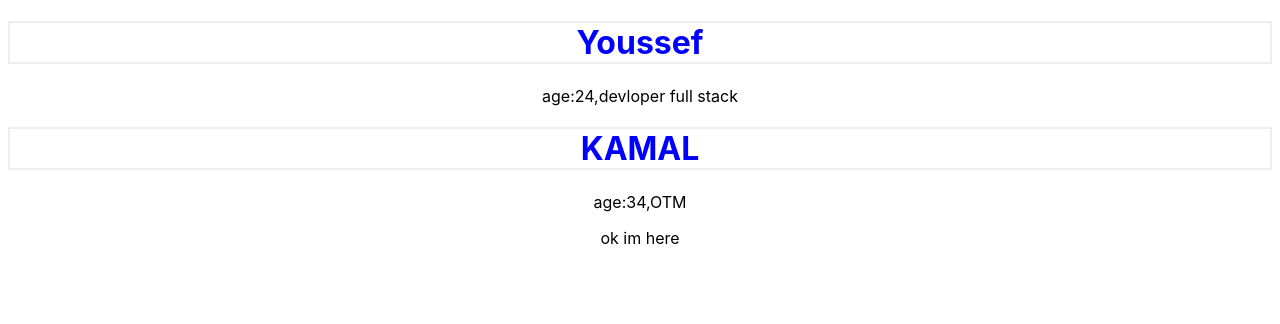
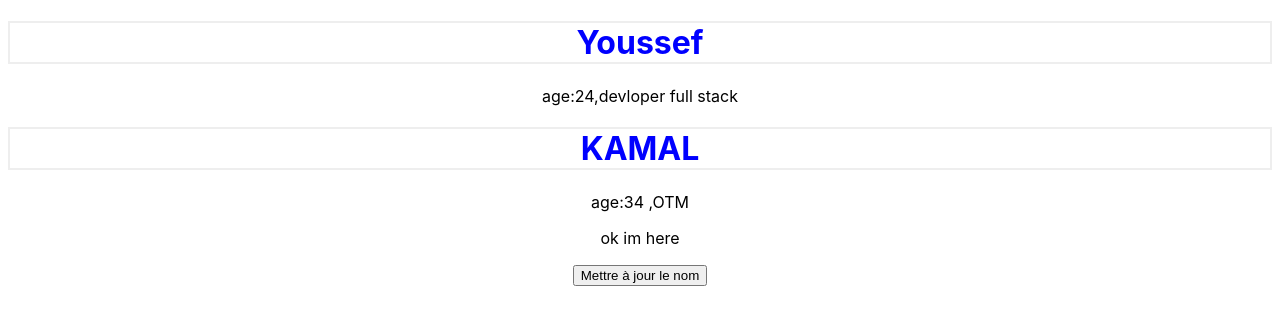
Before and after one commit to YTADLAOUI/learn-react, a React (Create React App) app: page / in a window 1280 px wide. Shown: the top 324 px of the page. Built offline with nearby package versions, Linux system fonts and the light colour scheme.

Commit message:
updatePerson

```diff
--- a/src/App.js
+++ b/src/App.js
@@ -4,7 +4,7 @@ import { useState } from 'react';
 
 function App() {
 
-const [person,setperson]=useState([
+const [person,setPerson]=useState([
   {name:'Youssef',age:24},
    {name:'KAMAL',age:30}
 ]);
@@ -13,11 +13,18 @@ const [person,setperson]=useState([
 //     {name:'Youssef',age:24},
 //     {name:'KAMAL',age:30} ]
 // };
+const updateName=()=>{
+  const updatePerson=[...person]
+  updatePerson[0].name ='new Name'
+  updatePerson[0].age=25
+  setPerson(updatePerson);
+}
+
   return (
     <div className="App">
-      <Youssef name={person[0].name} age="24" metier="devloper full stack" />
-      <Youssef name={person[1].name} age="34" metier="OTM" >ok im here</Youssef>
-
+      <Youssef name={person[0].name} age={person[0].age} metier="devloper full stack" />
+      <Youssef name={person[1].name} age= "34 "metier="OTM" >ok im here</Youssef>
+      <button onClick={updateName}>Mettre à jour le nom</button>
     </div>
   );
 }
```
